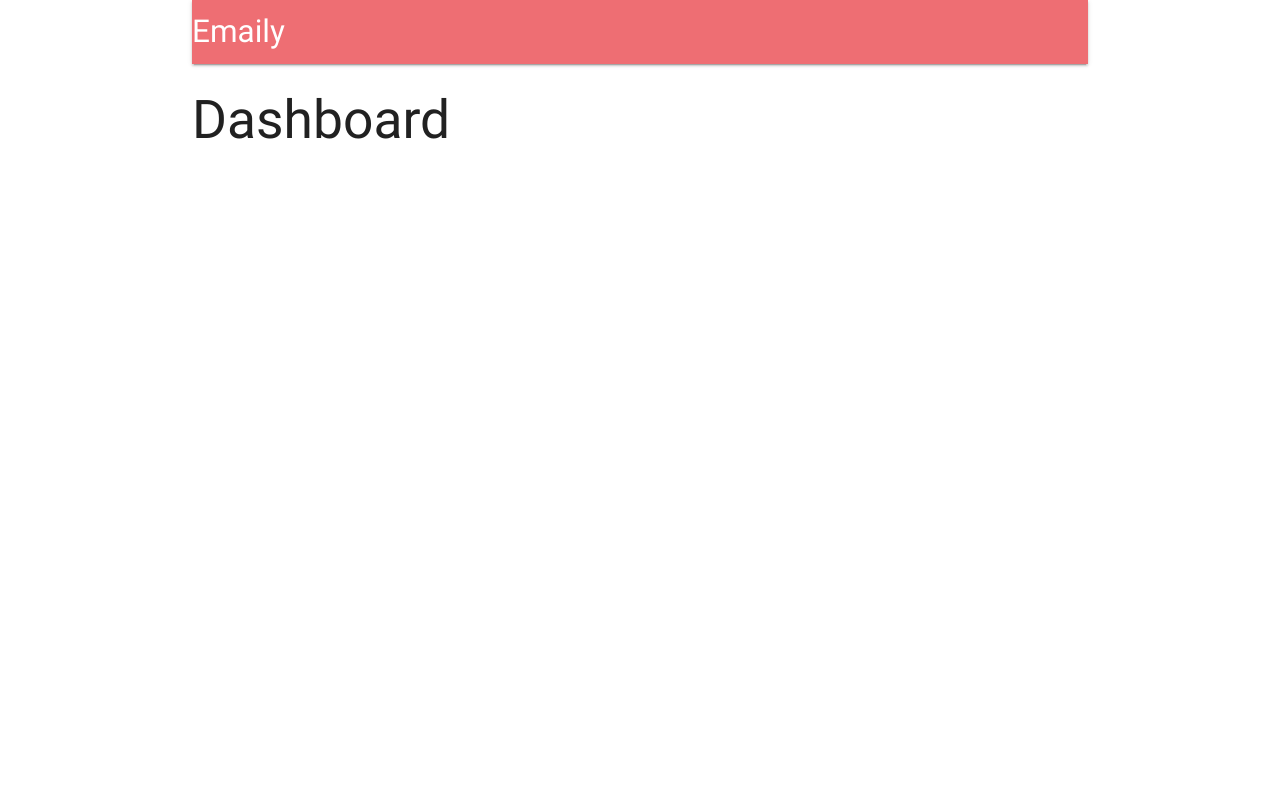
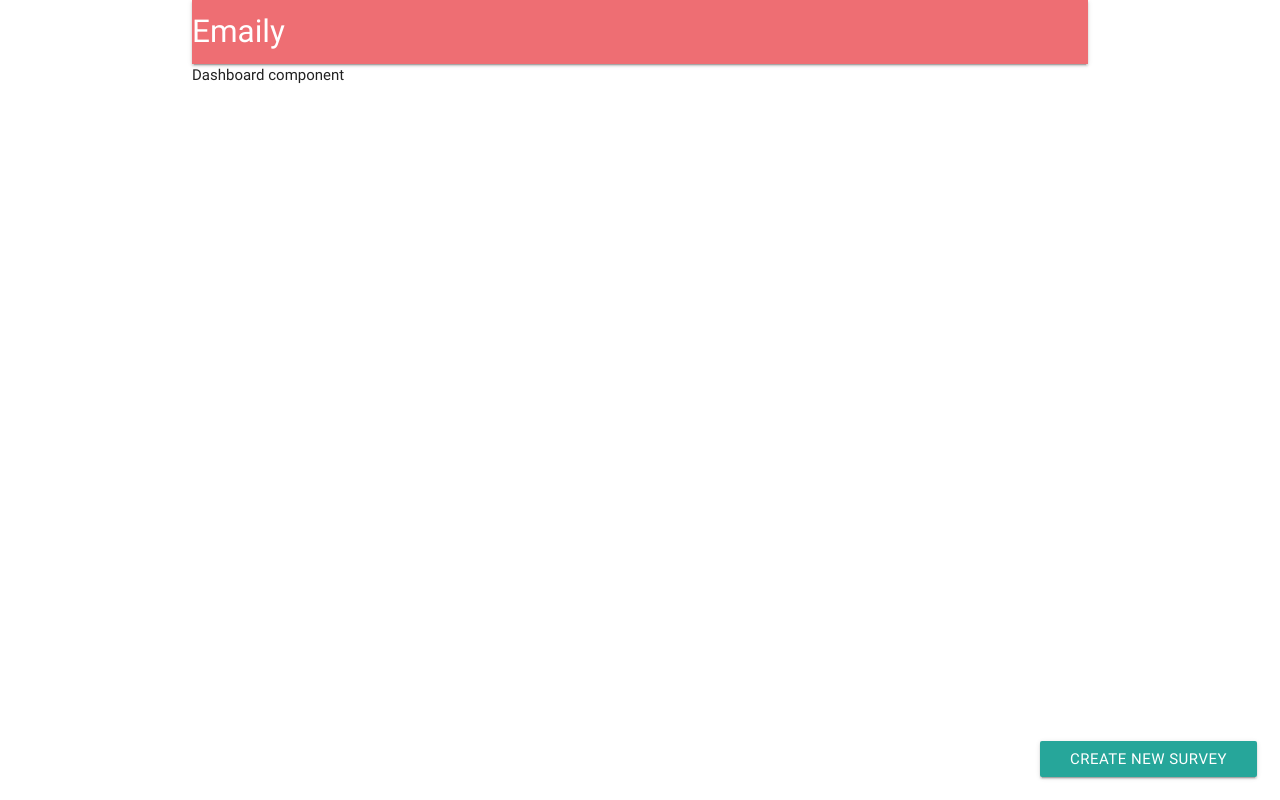
Before and after one commit to calvincolton/emailyApp, a React (Create React App) app in the folder client/: page /surveys in a window 1280 px wide. Built offline with nearby package versions, Linux system fonts and the light colour scheme; no server answers.

Commit message:
dashboard boilerplate

```diff
--- a/client/public/index.html
+++ b/client/public/index.html
@@ -10,6 +10,7 @@
     -->
     <link rel="manifest" href="%PUBLIC_URL%/manifest.json">
     <link rel="shortcut icon" href="%PUBLIC_URL%/favicon.ico">
+    <link href="https://fonts.googleapis.com/icon?family=Material+Icons" rel="stylesheet">
     <!--
       Notice the use of %PUBLIC_URL% in the tags above.
       It will be replaced with the URL of the `public` folder during the build.
--- a/client/src/components/App.js
+++ b/client/src/components/App.js
@@ -5,10 +5,10 @@ import { connect } from 'react-redux';
 // components
 import Header from './Header';
 import Landing from './Landing';
+import Dashboard from './Dashboard';
 // actions
 import * as actions from '../actions';
 
-const Dashboard = () => <h2>Dashboard</h2>;
 const SurveyNew = () => <h2>SurveyNew</h2>;
 
 class App extends Component {
--- /dev/null
+++ b/client/src/components/Dashboard.js
@@ -0,0 +1,15 @@
+import React from 'react';
+import { Link } from 'react-router-dom';
+
+const Dashboard = () => {
+  return (
+    <div>
+      Dashboard component
+      <div className="fixed-action-btn">
+        <Link to="/surveys/new" className="waves-effect waves-light btn">Create New Survey</Link>
+      </div>
+    </div>
+  );
+};
+
+export default Dashboard;
```
Also changed, not shown: 1 other file (tests, documents, lock files or other folders).
